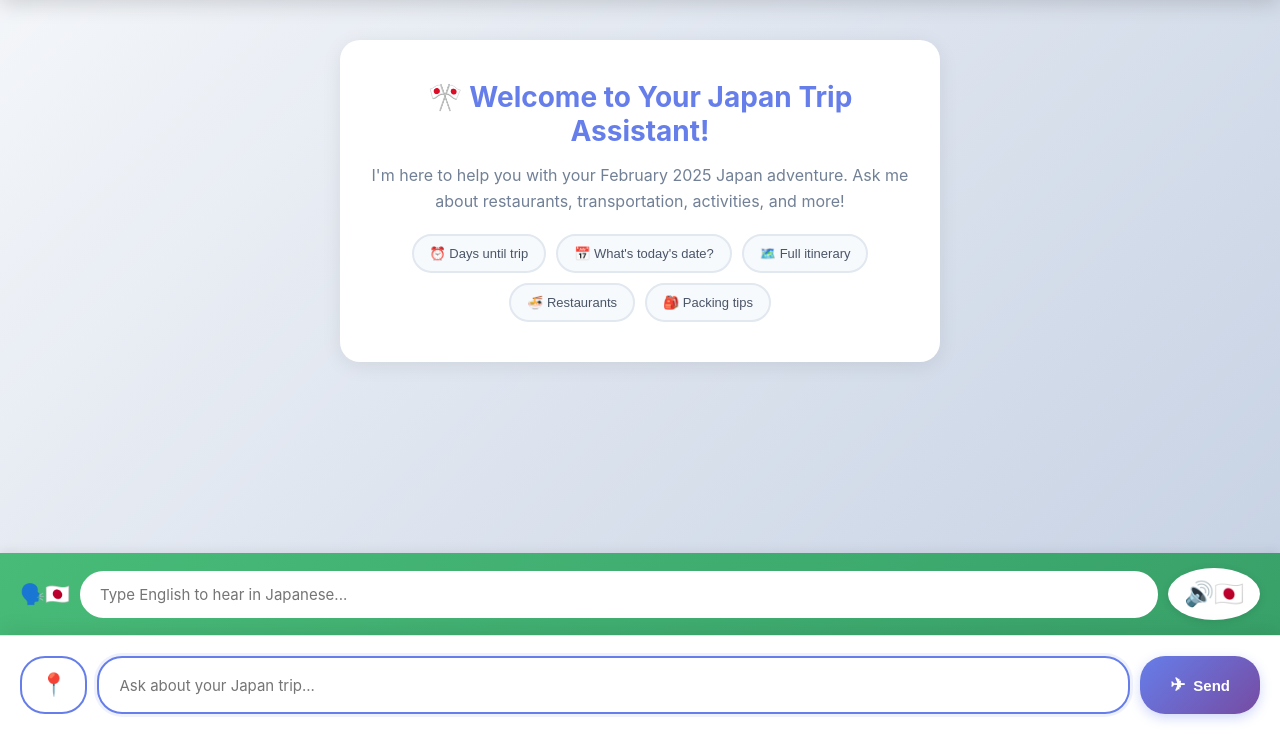
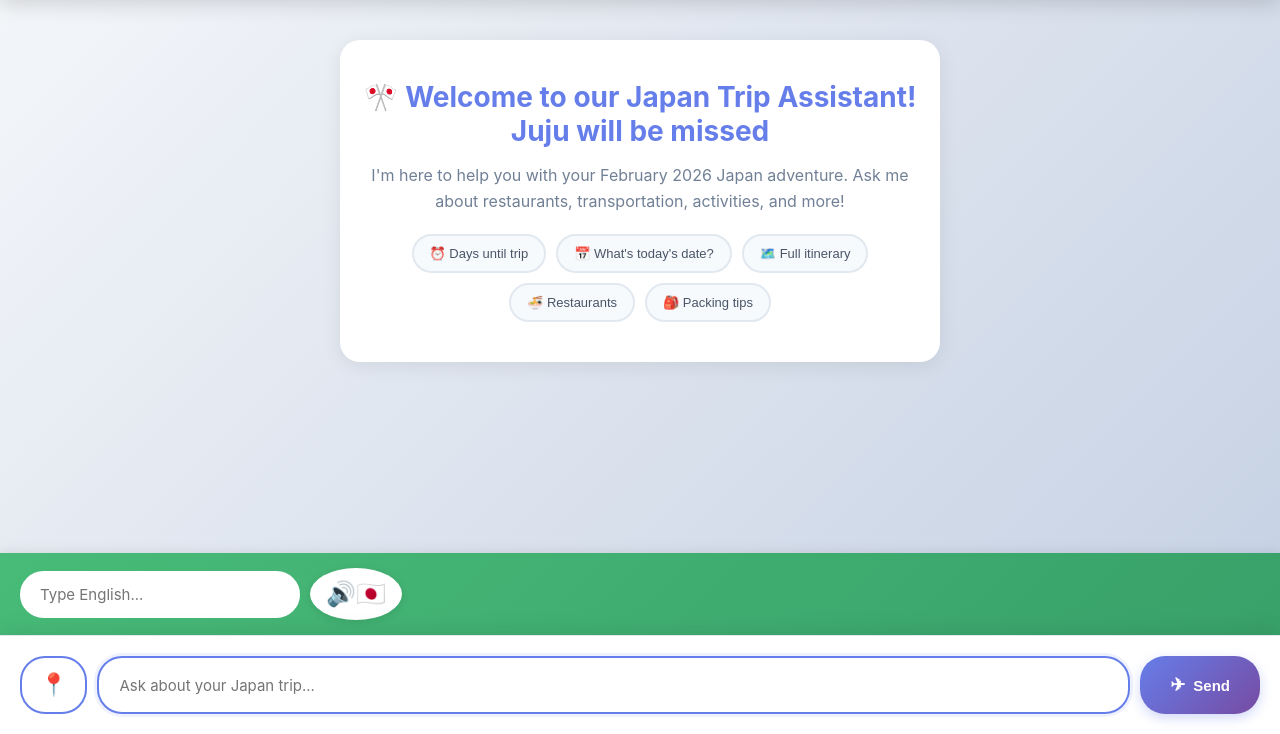
Before and after one commit to belindamak/japan-trip-chat, a Flask app: page / in a window 1280 px wide. Shown: the part 66-800 px from the top of the page. Run offline with Flask 3, Linux system fonts and the light colour scheme; the visitor is signed in with stand-in values (Sample User, id 1).

Commit message:
Update chat.html

```diff
--- a/templates/chat.html
+++ b/templates/chat.html
@@ -265,7 +265,7 @@
         }
 
         #translateInput {
-            flex: 1;
+            max-width: 300px;  /* Added - limits width */
             padding: 12px 18px;
             border: 2px solid white;
             border-radius: 25px;
@@ -487,8 +487,8 @@
 
     <div class="chat-container" id="chatContainer">
         <div class="welcome-message">
-            <h2>🎌 Welcome to Your Japan Trip Assistant!</h2>
-            <p>I'm here to help you with your February 2025 Japan adventure. Ask me about restaurants, transportation, activities, and more!</p>
+            <h2>🎌 Welcome to our Japan Trip Assistant! Juju will be missed</h2>
+            <p>I'm here to help you with your February 2026 Japan adventure. Ask me about restaurants, transportation, activities, and more!</p>
         <div class="quick-actions">
             <button class="quick-action-btn" onclick="quickMessage('How many days until my Japan trip?')">⏰ Days until trip</button>
             <button class="quick-action-btn" onclick="askTodaysPlan()">📅 What's today's date?</button>
@@ -507,8 +507,7 @@
 
     <!-- ========== NEW: TRANSLATION BAR ========== -->
     <div class="translation-bar">
-        <span class="translation-bar-label">🗣️🇯🇵</span>
-        <input type="text" id="translateInput" placeholder="Type English to hear in Japanese..."
+        <input type="text" id="translateInput" placeholder="Type English..."
                onkeypress="handleTranslateKeyPress(event)">
         <button class="translate-speak-btn" id="translateBtn" onclick="translateAndSpeak()" title="Speak Japanese">
             🔊🇯🇵
```
